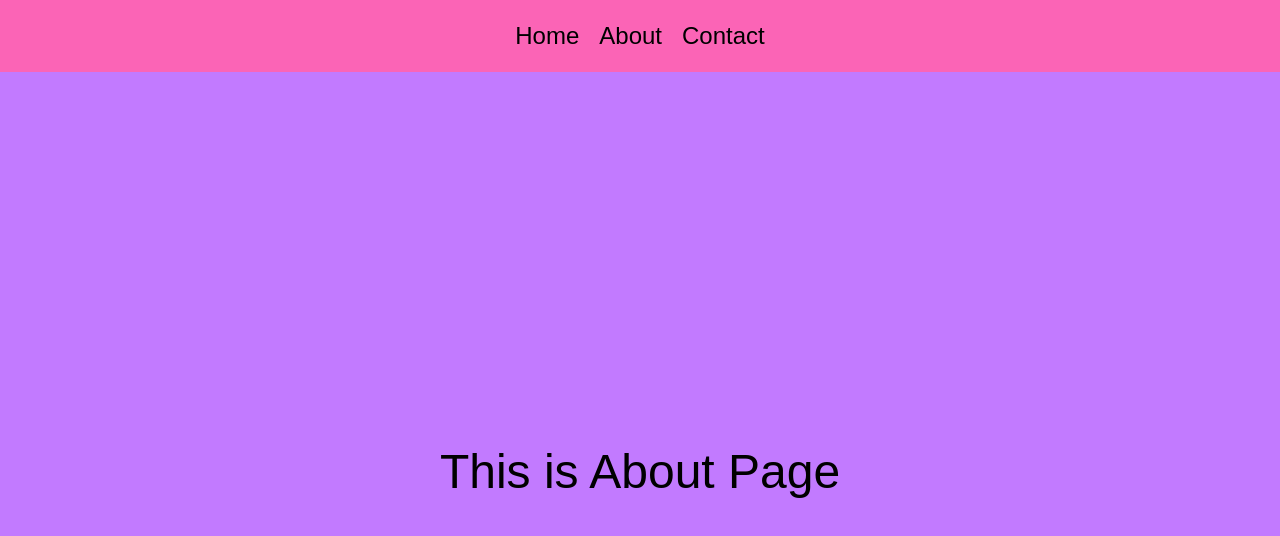
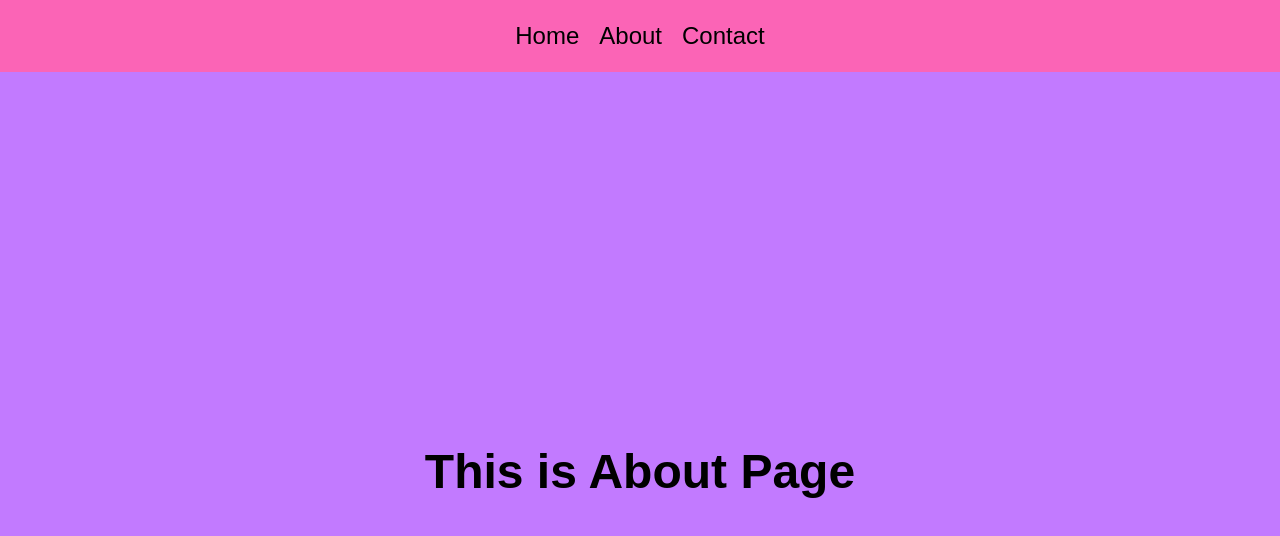
Before and after one commit to Rakib-Hassan-web/first-next-js-class-, a Next.js app: page /about in a window 1280 px wide. Shown: the top 536 px of the page. Built offline with nearby package versions, Linux system fonts and the light colour scheme.

Commit message:
about page com

```diff
--- a/app/about/page.js
+++ b/app/about/page.js
@@ -2,7 +2,7 @@ import React from 'react'
 
 const page = () => {
   return (
-    <div className='bg-purple-400 h-screen w-full  flex justify-center items-center text-5xl text-black '>This is About Page</div>
+    <div className='bg-purple-400 h-screen w-full  flex justify-center items-center text-5xl text-black font-bold '>This is About Page</div>
   )
 }
 
```
